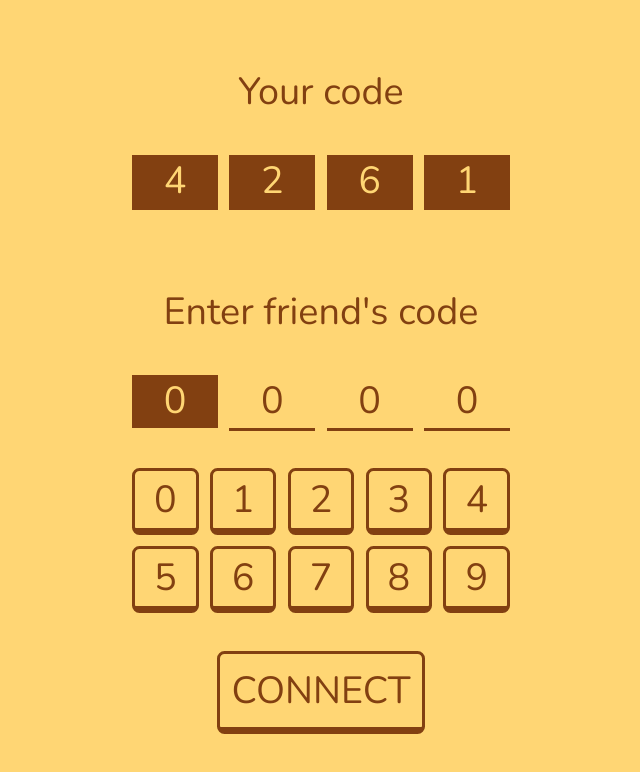
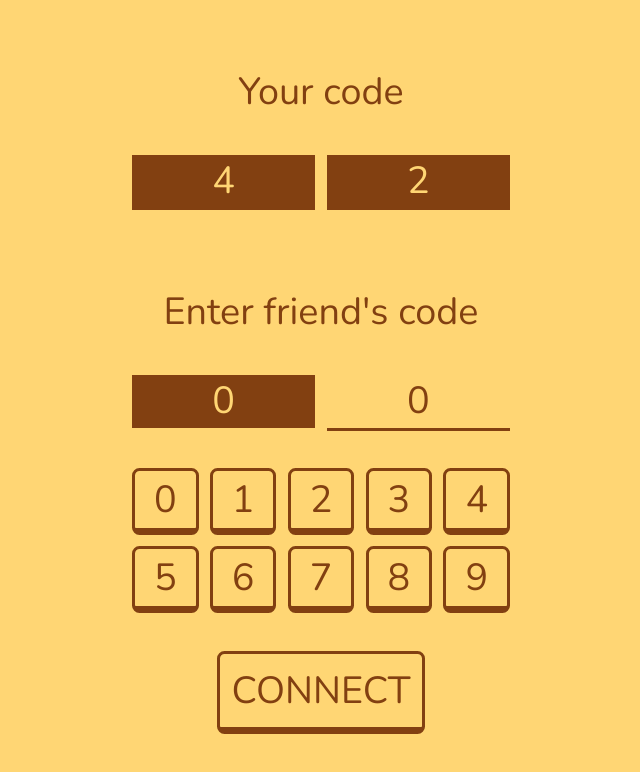
Before and after one commit to marinm/connect-four, a React (Vite) app: page / in a window 1280 px wide. Shown: the top 772 px of the page, without its empty margins (319-959 px from the left). Built offline with nearby package versions, Linux system fonts and the light colour scheme.

Commit message:
configurable code length

```diff
--- a/src/components/CodePage.tsx
+++ b/src/components/CodePage.tsx
@@ -1,6 +1,7 @@
 import { useState } from "react";
 import { classes } from "../utils/classes";
 import { Room } from "../hooks/useRoom";
+import { CODE_LENGTH } from "../config";
 
 type Props = {
     room: Room;
@@ -8,22 +9,34 @@ type Props = {
 
 export function CodePage({ room }: Props) {
     const [position, setPosition] = useState(0);
-    const [friendCode, setFriendCode] = useState<number[]>([0, 0, 0, 0]);
+    const [friendCode, setFriendCode] = useState<number[]>(
+        Array(CODE_LENGTH).fill(0)
+    );
 
     function enterNumber(n: number) {
         friendCode[position] = n;
         setFriendCode([...friendCode]);
 
         // If on the last digit, stay there
-        setPosition(position === 3 ? 3 : (position + 1) % 4);
+        setPosition(
+            position === CODE_LENGTH - 1
+                ? CODE_LENGTH - 1
+                : (position + 1) % CODE_LENGTH
+        );
     }
+
+    const positions = Array(CODE_LENGTH)
+        .fill(0)
+        .map((_, i) => i);
+
+    console.log(positions);
 
     return (
         <div className="page">
             <div id="screen-code-input" className="screen">
                 Your code
                 <div id="own-code">
-                    {[0, 1, 2, 3].map((n) => (
+                    {positions.map((n) => (
                         <div key={n} className="digit">
                             {room.myId[n]}
                         </div>
@@ -31,7 +44,7 @@ export function CodePage({ room }: Props) {
                 </div>
                 <div>Enter friend's code</div>
                 <div id="friend-code">
-                    {[0, 1, 2, 3].map((n) => (
+                    {positions.map((n) => (
                         <div
                             key={n}
                             className={classes({
--- a/src/components/GameGrid.tsx
+++ b/src/components/GameGrid.tsx
@@ -14,6 +14,7 @@ export function GameGrid({ room }: Props) {
     // On tap/click, just emit the intent. I will update my visual board only
     // when receiving the echo of this intent in the onDropEvent() handler.
     function select(position: Position) {
+        console.log(`select: turn ${game.turn} col ${position.j}`);
         // If it's not my turn, do nothing
         if (game.turn != room.playingAs) {
             console.log("not my turn");
@@ -24,6 +25,8 @@ export function GameGrid({ room }: Props) {
 
     useEffect(() => {
         room.onDropEvent((event: RoomDropEvent) => {
+            console.log(`drop event: turn ${game.turn} col ${event.col}`);
+
             // Is it this player's turn?
             const friendPlayingAs = room.playingAs === 0 ? 1 : 0;
             const playerTurn =
--- a/src/config.ts
+++ b/src/config.ts
@@ -1,3 +1,2 @@
-export default {
-	serverURL: "https://marinm.net/broadcast?channel=connect-four-presence"
-};
+export const SERVER_URL = "https://marinm.net/broadcast";
+export const CODE_LENGTH = 2;
--- a/src/hooks/useRoom.ts
+++ b/src/hooks/useRoom.ts
@@ -5,9 +5,8 @@ import {
 } from "./useEasyWebSocket";
 import { useCallback, useEffect, useRef, useState } from "react";
 import { Message } from "./useEasyWebSocket";
+import { SERVER_URL, CODE_LENGTH } from "../config.ts";
 import { randomDigits } from "../utils/randomDigits";
-
-const SERVER_URL = "https://marinm.net/broadcast";
 
 export type RoomDropEvent = {
     type: "drop";
@@ -104,7 +103,7 @@ export function useRoom(): Room {
     const playingAsRef = useRef<null | 0 | 1>(null);
 
     useEffect(() => {
-        setMyId(randomDigits(4));
+        setMyId(randomDigits(CODE_LENGTH));
     }, []);
 
     const onEvent = useCallback(
```
